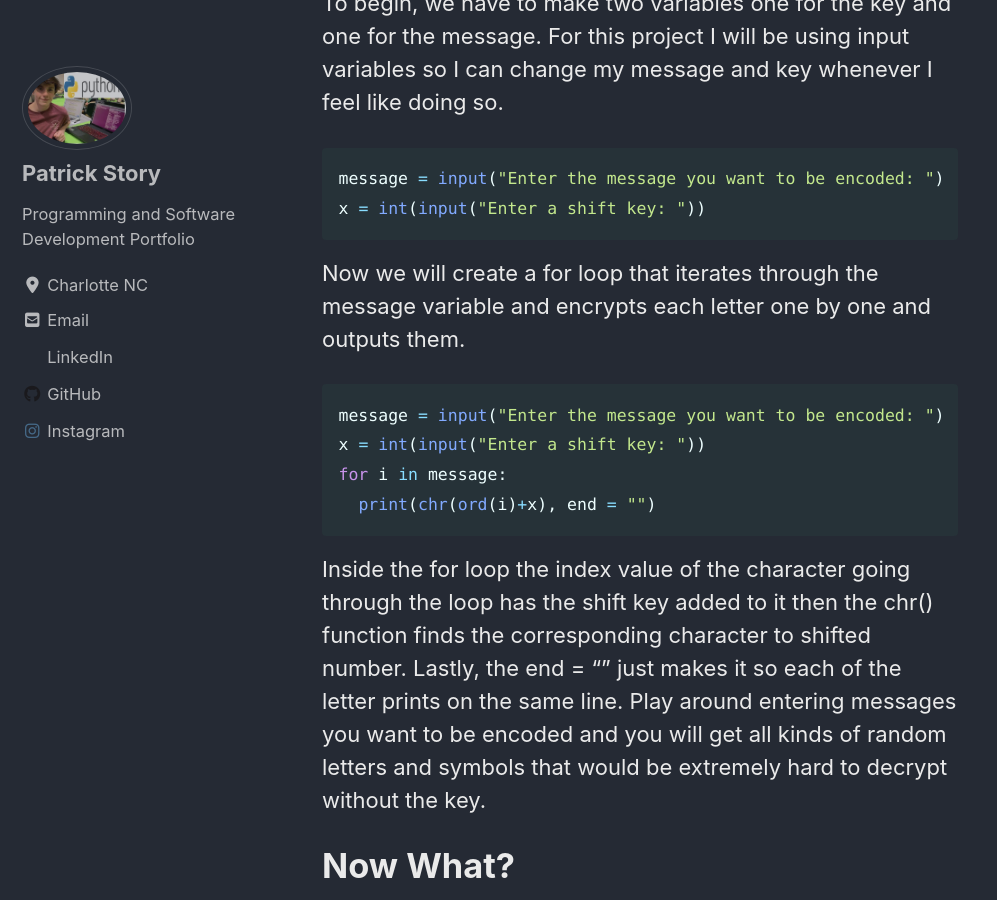
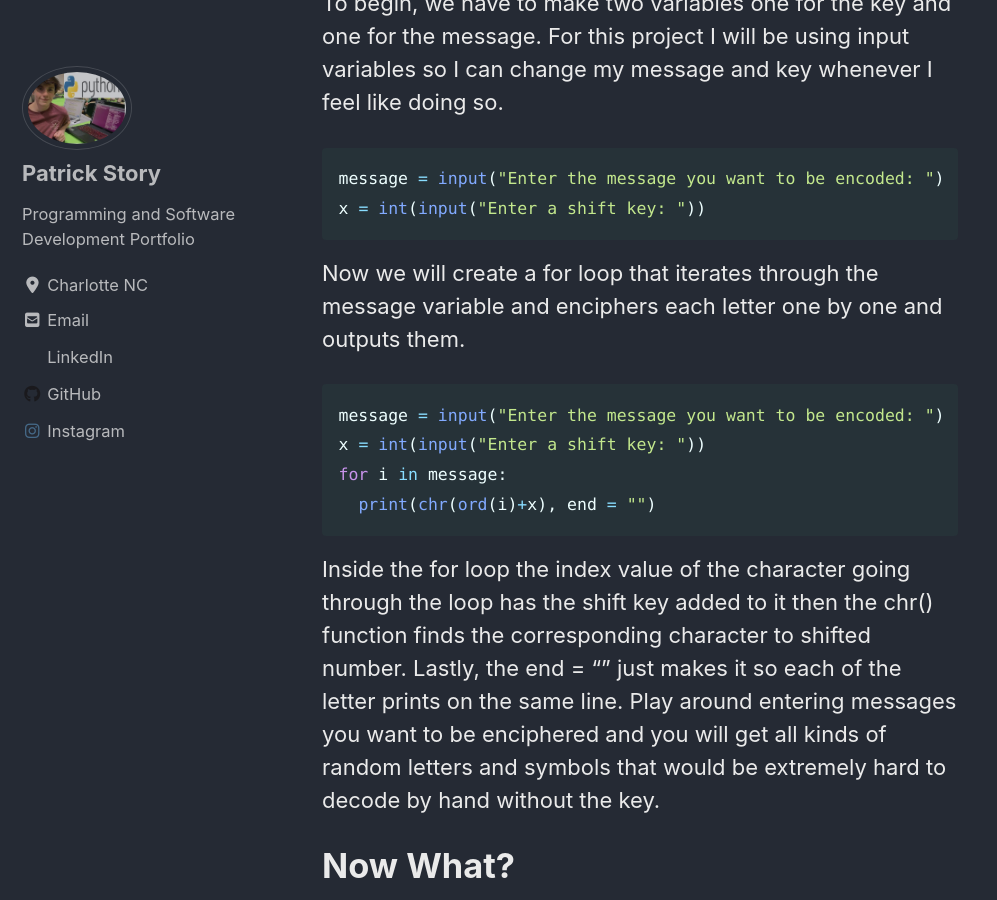
Before and after one commit to Patchyst/Patchyst.github.io, a Jekyll site: the page built from _posts/2019-08-9-CaesarCipher.md, in a window 1280 px wide and 900 px high, scrolled down 1677 px. Shown: the whole window, without its empty margins (0-997 px from the left). Built offline with Jekyll 4.4.1, drawn with Linux system fonts in a browser that asks for light colours; cached includes are drawn as plain includes; nearby versions of some CDN libraries.

Commit message:
Update 2019-08-9-CaesarCipher.md

````diff
--- a/_posts/2019-08-9-CaesarCipher.md
+++ b/_posts/2019-08-9-CaesarCipher.md
@@ -19,14 +19,14 @@
 message = input("Enter the message you want to be encoded: ")
 x = int(input("Enter a shift key: "))
 ```
-Now we will create a for loop that iterates through the message variable and encrypts each letter one by one and outputs them.
+Now we will create a for loop that iterates through the message variable and enciphers each letter one by one and outputs them.
 ```python
 message = input("Enter the message you want to be encoded: ")
 x = int(input("Enter a shift key: "))
 for i in message:
   print(chr(ord(i)+x), end = "")
 ```
-Inside the for loop the index value of the character going through the loop has the shift key added to it then the chr() function finds the corresponding character to shifted number. Lastly, the end = "" just makes it so each of the letter prints on the same line. Play around entering messages you want to be encoded and you will get all kinds of random letters and symbols that would be extremely hard to decrypt without the key.
+Inside the for loop the index value of the character going through the loop has the shift key added to it then the chr() function finds the corresponding character to shifted number. Lastly, the end = "" just makes it so each of the letter prints on the same line. Play around entering messages you want to be enciphered and you will get all kinds of random letters and symbols that would be extremely hard to decode by hand without the key.
 
 
 # Now What?
````
